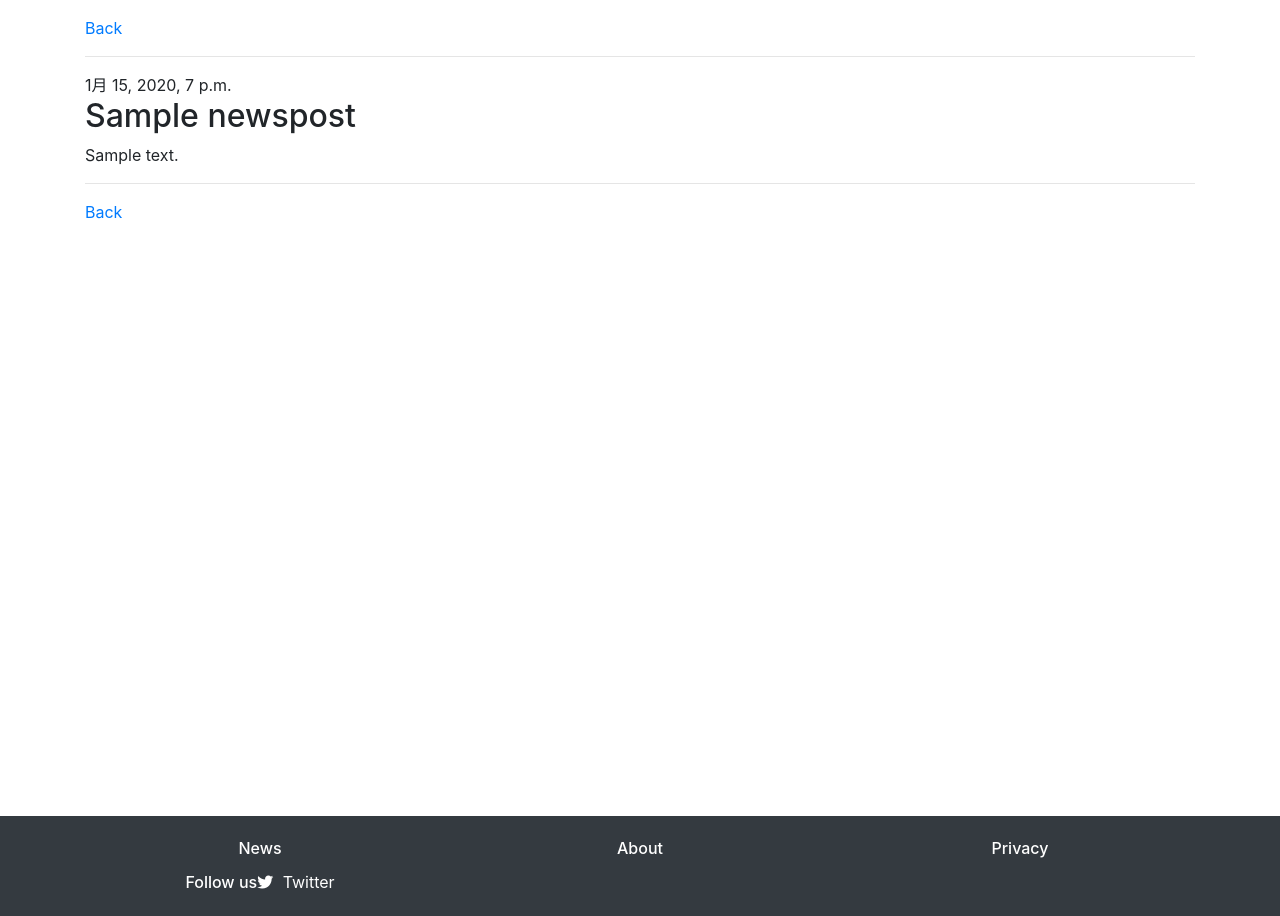
After one commit to uozok/music_database, a Django app: page /news/ in a window 1280 px wide. The commit adds this page. Run offline with Django 3.2, Linux system fonts and the light colour scheme; tables that the repository leaves empty hold one stand-in row (values such as "Sample post"); some libraries are stand-ins or nearby versions.

Commit message:
Add News

```diff
--- a/label_list/models.py
+++ b/label_list/models.py
@@ -3,6 +3,8 @@ from django.db import models
 # Create your models here.
 
 from django.db import models
+from django.conf import settings # news用
+from django.utils import timezone # news用
 
 class Label(models.Model):
     label = models.CharField(max_length=256, unique=True, blank=True)
@@ -46,3 +48,18 @@ class Album(models.Model):
 
     def __str__(self):
         return f"{self.catalog_number} - {self.artist.artist if self.artist else 'Unknown'} - {self.title}"
+
+#news用
+class NewsPost(models.Model):
+    author = models.ForeignKey(settings.AUTH_USER_MODEL, on_delete=models.CASCADE)
+    title = models.CharField(max_length=200)
+    text = models.TextField()
+    created_date = models.DateTimeField(default=timezone.now)
+    published_date = models.DateTimeField(blank=True, null=True)
+
+    def publish(self):
+        self.published_date = timezone.now()
+        self.save()
+
+    def __str__(self):
+        return self.title
--- a/label_list/templates/base.html
+++ b/label_list/templates/base.html
@@ -54,6 +54,9 @@
         <div class="container">
             <div class="row">
                 <div class="col-md-4">
+                    <h5><a href="{% url 'news_list' %}" class="footer-link text-white">News</a></h5>
+                </div>
+                <div class="col-md-4">
                     <h5><a href="#" class="footer-link text-white">About</a></h5>
                 </div>
                 <div class="col-md-4">
--- /dev/null
+++ b/label_list/templates/label_list/news_list.html
@@ -0,0 +1,33 @@
+{% extends "base.html" %}
+{% load static %}
+
+{% block content %}
+
+<link href="{% static 'css/list.css' %}" rel="stylesheet">
+ <!-- 戻るボタン -->
+ <div class="mt-3">
+    <a href="{% url 'album_list' %}?search={{ search_term }}">Back</a>
+  </div>
+<hr>
+<div class="news">
+  {% for post in news_posts %}
+    <div class="post">
+      <div class="date">
+        {{ post.published_date }}
+      </div>
+      <h2>{{ post.title }}</h2>
+      <!-- HTMLコードをテキストとしてではなくHTMLタグとして扱う -->
+      <div>{{ post.text|safe }}</div>
+    </div>
+    <hr>
+  {% empty %}
+    <p>No news posts yet.</p>
+  {% endfor %}
+</div>
+
+  <!-- 戻るボタン -->
+  <div class="mt-3">
+    <a href="{% url 'album_list' %}?search={{ search_term }}">Back</a>
+  </div>
+
+{% endblock %}
--- a/label_list/urls.py
+++ b/label_list/urls.py
@@ -4,4 +4,5 @@ from . import views
 urlpatterns = [
     path('album_list/', views.album_list, name='album_list'),
     path('album/<int:album_id>/', views.album_detail, name='album_detail'),
+    path('news/', views.news_list, name='news_list'),  # news用
 ]
--- a/label_list/views.py
+++ b/label_list/views.py
@@ -1,6 +1,7 @@
 from django.shortcuts import get_object_or_404, render
 from .models import Album
 from django.db.models import Q
+from .models import Album, NewsPost
 
 def album_list(request):
     search_term = request.GET.get('search', '')
@@ -22,3 +23,7 @@ def album_detail(request, album_id):
     album = get_object_or_404(Album, id=album_id)
     search_term = request.GET.get('search', '')  # 追加
     return render(request, 'label_list/album_detail.html', {'album': album, 'search_term': search_term})  # search_termを追加
+
+def news_list(request):
+    news_posts = NewsPost.objects.filter(published_date__isnull=False).order_by('published_date')
+    return render(request, 'label_list/news_list.html', {'news_posts': news_posts})
--- a/mysite/settings.py
+++ b/mysite/settings.py
@@ -24,6 +24,7 @@ SECRET_KEY = 'django-insecure-xx)fl7=h=a$%kz_cvzlfeey0qfjnze%e*o67(m*!3wsvsu)-+-
 
 # SECURITY WARNING: don't run with debug turned on in production!
 DEBUG = False
+#DEBUG = True
 #デプロイ時には、Falseに変えること。
 #開発時はTrue
 
```
Also changed, not shown: label_list/admin.py (+7 -0 lines), label_list/templates/label_list/album_list.html (+0 -10 lines), label_list/migrations/0006_newspost.py (added).
